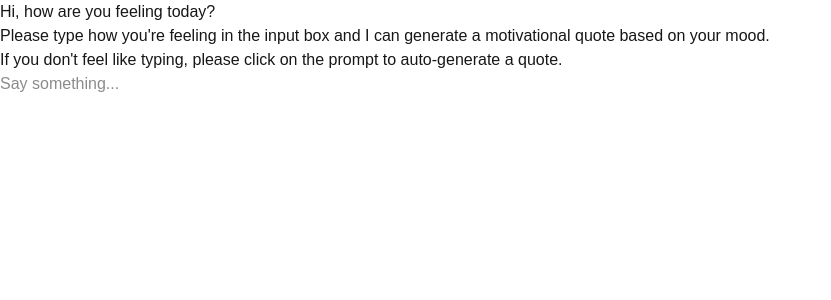
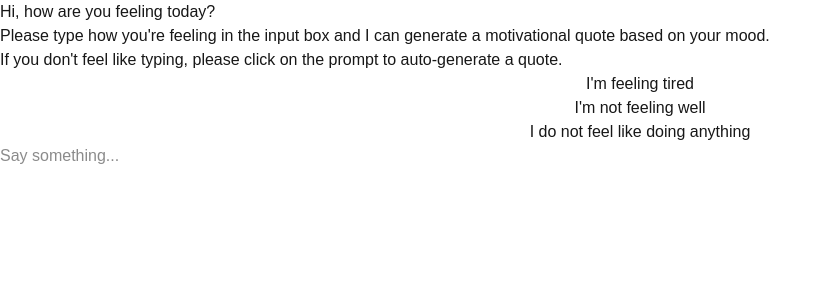
Before and after one commit to AnthonyChen7/motivational-quotes, a Next.js app: page / in a window 1280 px wide. Shown: the top 300 px of the page, without its empty margins (0-831 px from the left). Built offline with nearby package versions, Linux system fonts and the light colour scheme.

Commit message:
added initial prompt

```diff
--- a/app/components/chat.tsx
+++ b/app/components/chat.tsx
@@ -2,13 +2,32 @@
 
 import { useChat } from "@ai-sdk/react";
 import { useState } from "react";
+
+const presetPrompts = [
+  "I'm feeling tired",
+  "I'm not feeling well",
+  "I do not feel like doing anything"
+];
 
 export default function Chat() {
     const [input, setInput] = useState('');
     const { messages, sendMessage } = useChat();
 
     return <>
-
+    <div>
+      Hi, how are you feeling today?
+    </div>
+    <div>
+      Please type how you're feeling in the input box and I can generate a motivational quote based on your mood.
+    </div>
+    <div>
+      If you don't feel like typing, please click on the prompt to auto-generate a quote.
+    </div>
+    <div style={{display: 'flex', flexDirection: 'column'}}>
+      {
+        presetPrompts.map((prompt, index) => <button key={index} onClick={() => sendMessage({ text: prompt })}>{prompt}</button>)
+      }
+    </div>
     <div>
         {messages.map((message) => {
             return (<div key={message.id}>
--- a/app/page.tsx
+++ b/app/page.tsx
@@ -8,15 +8,6 @@ export default function Home() {
   const [textValue, setTextValue] = useState<string>('');
   return (
     <>
-      <div>
-        Hi, how are you feeling today?
-      </div>
-      <div>
-        Please type how you're feeling in the input box and I can generate a motivational quote based on your mood.
-      </div>
-      <div>
-        If you don't feel like typing, please click on the prompt to auto-generate a quote.
-      </div>
       <Chat />
     </>
   );
```
